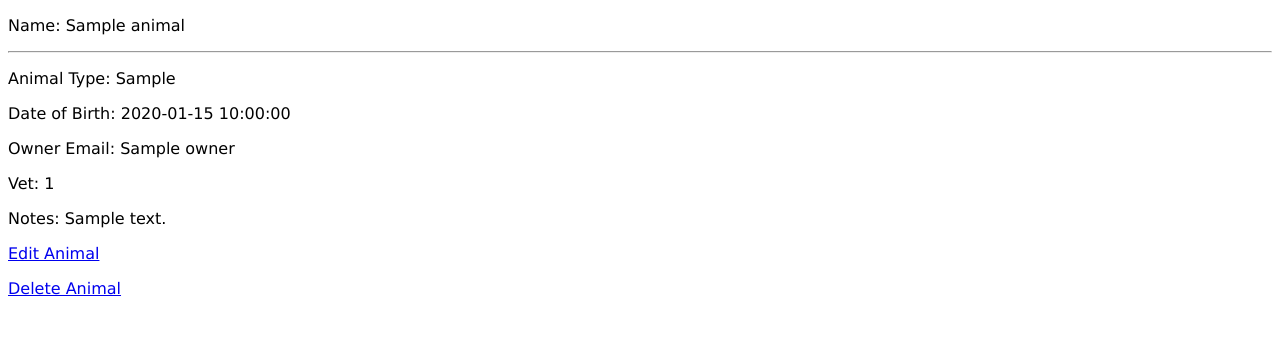
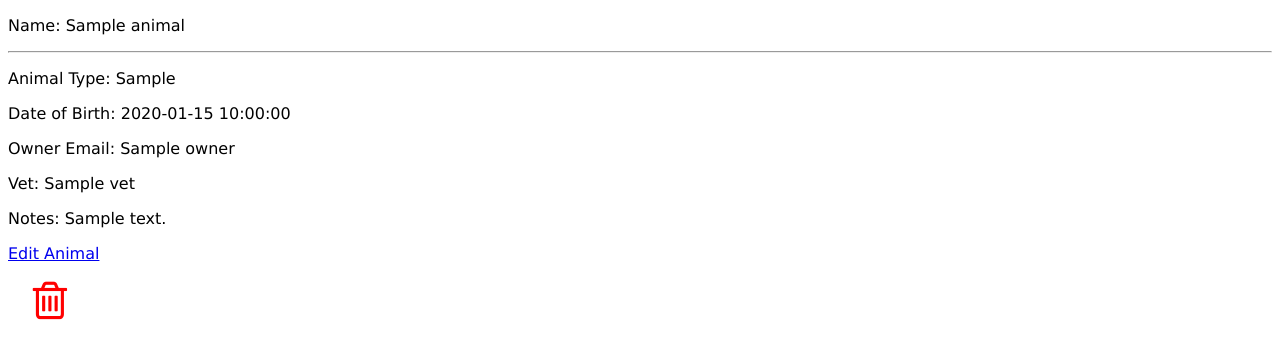
Before and after one commit to mrcboyle/PythonProject-VetApp, a Flask app: template templates/animals/show.html in a window 1280 px wide. Shown: the part 52-411 px from the top of the page. Run offline with Flask 2, Linux system fonts and the light colour scheme; the template is opened without the code that fills it: most values are stand-ins (such as "Sample title", 1, 10 or a date in 2020).

Commit message:
added the delete animal option

```diff
--- a/models/animal.py
+++ b/models/animal.py
@@ -1,10 +1,10 @@
 class Animal:
 
-    def __init__(self, name, dob, animal_type, notes, owner, vet_id, id = None):
+    def __init__(self, name, dob, animal_type, notes, owner, vet, id = None):
       self.name = name
       self.dob = dob
       self.animal_type = animal_type
       self.notes = notes
       self.owner = owner
-      self.vet_id = vet_id
+      self.vet = vet
       self.id = id
--- a/repositories/animal_repository.py
+++ b/repositories/animal_repository.py
@@ -8,7 +8,8 @@ import repositories.animal_repository as animal_repository
 
 def save(animal):
     sql = "INSERT INTO animals (name, dob, animal_type, notes, owner, vet_id) VALUES (?, ?, ?, ?, ?, ?) RETURNING *"
-    values = [animal.name, animal.dob, animal.animal_type, animal.notes, animal.owner, animal.vet_id]
+    values = [animal.name, animal.dob, animal.animal_type, animal.notes, animal.owner, animal.vet.id]
+    print(values)
     results = run_sql(sql, values)
     id = results[0]['id']
     # what does this part do????????
--- a/templates/animals/index.html
+++ b/templates/animals/index.html
@@ -20,7 +20,7 @@
     <td>{{animal.animal_type}}</td>
     <td>{{animal.dob}}</td>
     <td>{{animal.owner}}</td>
-    <td>{{animal.vet_id}}</td>
+    <td>{{animal.vet}}</td>
     <td>{{animal.notes}}</td>
 
   </tr>
--- a/templates/animals/show.html
+++ b/templates/animals/show.html
@@ -1,16 +1,28 @@
 {% extends "base.html" %}
 {% block content %}
 
-<div>
 <p>Name: {{animal.name}}</p>
 <hr>
 <p>Animal Type: {{animal.animal_type}}</p>
 <p>Date of Birth: {{animal.dob}}</p>
 <p>Owner Email: {{animal.owner}}</p>
-  <p>Vet: {{animal.vet_id}}</p>
+<p>Vet: {{animal.vet}}</p>
 <p>Notes: {{animal.notes}}</p>
-  <p><a href="/animals/{{animal.id}}/edit">Edit Animal</a></p>
-  <p><a href="/animals/{{animal.id}}/delete">Delete Animal</a></p>
+<p><a href="/animals/edit/{{animal.id}}">Edit Animal</a></p>
+
+<div class="buttons">
+  <form class="delete-form" action="/animals/delete/{{animal.id}}" method="POST">
+    <button class="trash-button"><i class="fa fa-trash-o fa-3x" style="color:red" aria-hidden="true"></i></button>
+  </form>
 </div>
 
+<!--
+<div class=“buttons”>
+  <form class=“delete-form” action=“/animal/delete/{{animal.id}}” method=“POST”>
+    <button class=“trash-button”><i class=“fa fa-trash-o fa-3x” style=“color:red” aria-hidden=“true”></i></button>
+  </form>
+</div> -->
+
+<!-- <p><a href="/animals/delete/{{animal.id}}">Delete blah Animal</a></p> -->
+
 {% endblock %}
--- a/templates/base.html
+++ b/templates/base.html
@@ -4,7 +4,8 @@
 <head>
   <title>Vet Surgery</title>
   <link href="https://fonts.googleapis.com/css?family=Merriweather|Special+Elite" rel="stylesheet">
-
+  <link rel="stylesheet" href="https://stackpath.bootstrapcdn.com/font-awesome/4.7.0/css/font-awesome.min.css"
+    crossorigin="anonymous">
   <link rel="stylesheet" href="{{ url_for('static', filename='css/buttons.css') }}">
   <link rel="stylesheet" href="{{ url_for('static', filename='css/forms.css') }}">
   <link rel="stylesheet" href="{{ url_for('static', filename='style.css') }}">
```
Also changed, not shown: controllers/animal_controller.py (+7 -5 lines), repositories/vet_repository.py (+10 -0 lines), templates/animals/new.html (+4 -4 lines). Lines whose indentation alone changed are shown as unchanged.
